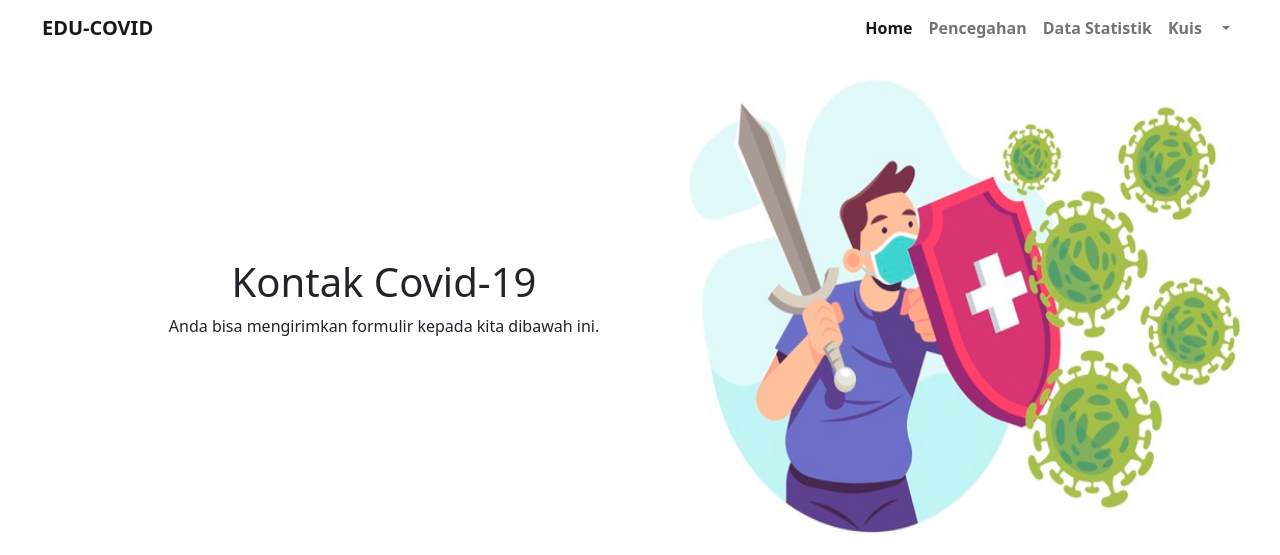
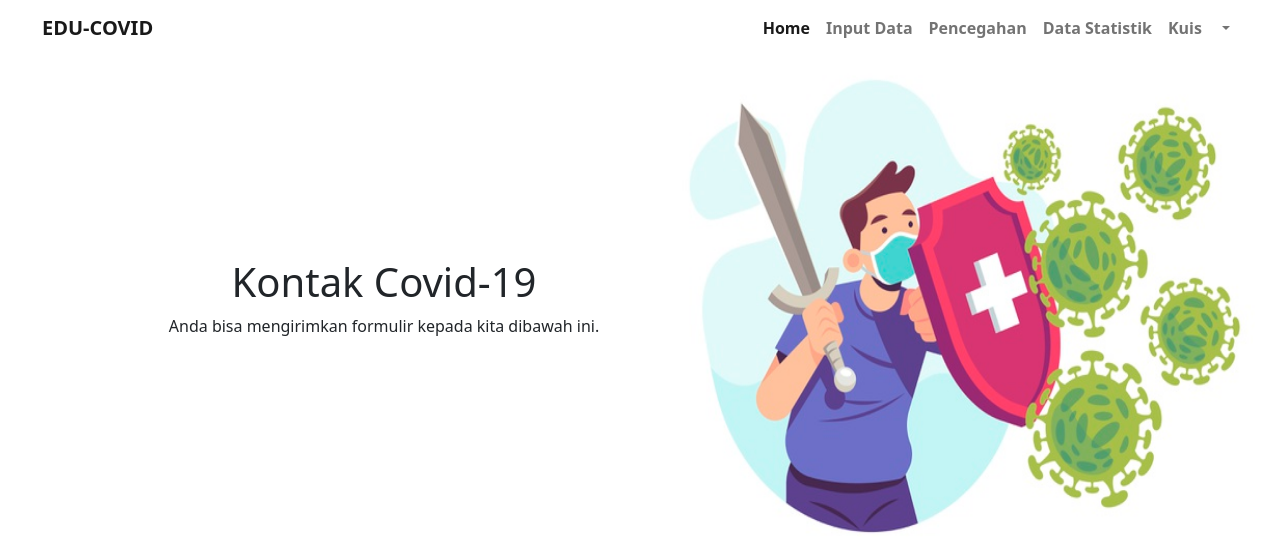
Before and after one commit to dinoproject/dpw, a PHP site: page /kontak.php in a window 1280 px wide. Shown: the top 555 px of the page. Run offline with PHP 8.4, Linux system fonts and the light colour scheme; the visitor is signed in with stand-in values (Sample User, id 1); data comes from the database, SQL or seed files in the repository; data that the repository does not hold is empty.

Commit message:
Update kontak.php

```diff
--- a/kontak.php
+++ b/kontak.php
@@ -40,6 +40,9 @@
                     <ul class="navbar-nav ms-auto">
                       <li class="nav-item">
                         <a class="nav-link active" aria-current="page" href="index.php">Home</a>
+                    </li>
+                    <li class="nav-item">
+                        <a class="nav-link" href="input_covid.php">Input Data</a>
                     </li>
                     <li class="nav-item">
                         <a class="nav-link" href="pencegahan.php">Pencegahan</a>
```
